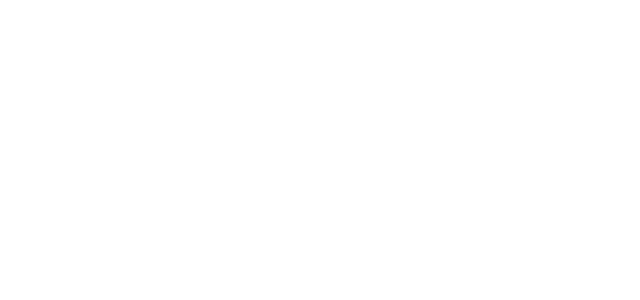
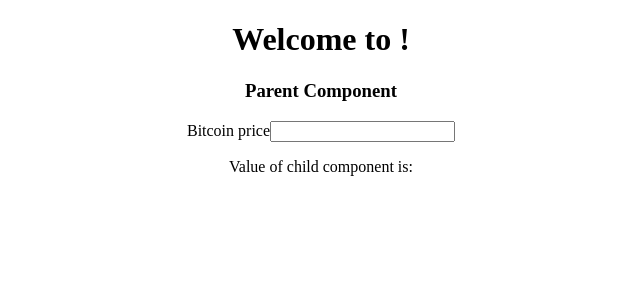
Before and after one commit to victorjaquez/angular-fundamentals, an Angular app: page / in a window 1280 px wide. Shown: the top 300 px of the page, without its empty margins (319-959 px from the left). Built offline with nearby package versions, Linux system fonts and the light colour scheme.

Commit message:
define HTML for parent component

```diff
--- a/src/app/app.component.html
+++ b/src/app/app.component.html
@@ -14,3 +14,11 @@
     </div>
   </div>
 </div> -->
+
+
+<div style="text-align:center">
+  <h1>
+    Welcome to {{ title }}!
+  </h1>
+  <app-parent></app-parent>
+</div>
--- a/src/app/parent/parent.component.html
+++ b/src/app/parent/parent.component.html
@@ -1,3 +1,5 @@
-<p>
-  parent works!
-</p>
+<h3>Parent Component</h3>
+
+<label>Bitcoin price</label>
+<input type="text" />
+<p>Value of child component is: </p>
```
